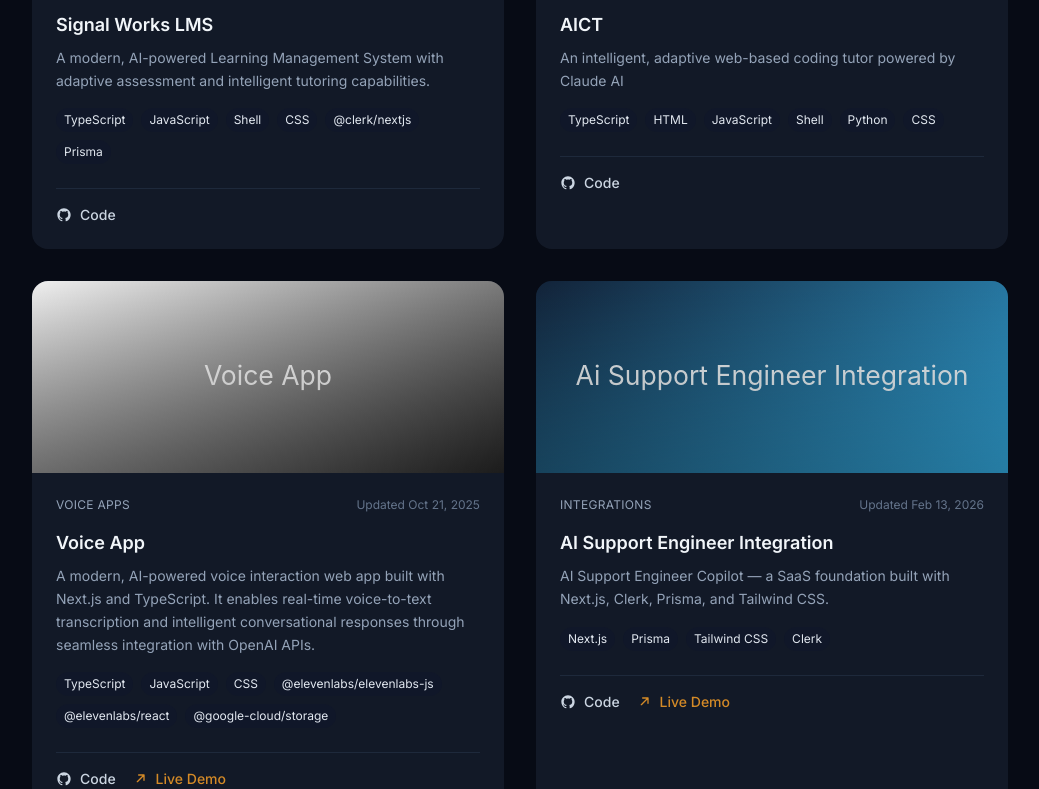
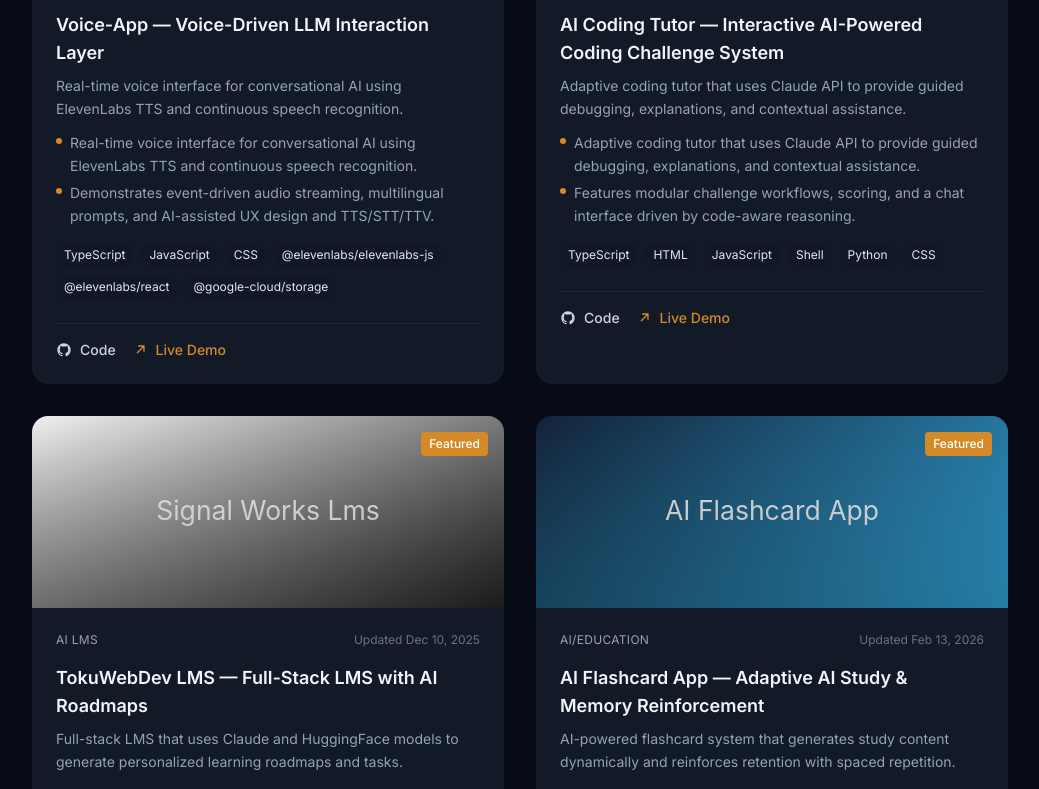
Before and after one commit to Trevorton27/personal-website, a Next.js app: page / in a window 1280 px wide. Shown: the part 3400-4189 px from the top of the page, without its empty margins (120-1159 px from the left). Built offline with nearby package versions, Linux system fonts and the light colour scheme; no server answers.

Commit message:
updated wp api url

```diff
--- a/src/components/HomePageClient.tsx
+++ b/src/components/HomePageClient.tsx
@@ -570,12 +570,25 @@
                     {project.title}
                   </h3>
                   <p
-                    className={`text-sm leading-relaxed mb-4 ${
+                    className={`text-sm leading-relaxed mb-3 ${
                       isDark ? "text-slate-400" : "text-slate-600"
                     }`}
                   >
                     {project.description}
                   </p>
+
+                  {project.highlights && project.highlights.length > 0 && (
+                    <ul className={`text-sm leading-relaxed mb-4 space-y-1 ${
+                      isDark ? "text-slate-400" : "text-slate-600"
+                    }`}>
+                      {project.highlights.map((highlight, idx) => (
+                        <li key={idx} className="flex items-start gap-2">
+                          <span className="mt-1.5 h-1.5 w-1.5 rounded-full bg-accent flex-shrink-0" />
+                          <span>{highlight}</span>
+                        </li>
+                      ))}
+                    </ul>
+                  )}
 
                   <div className="flex flex-wrap gap-2 mb-6">
                     {project.techStack.map((tech) => (
--- a/src/components/WritingSection.tsx
+++ b/src/components/WritingSection.tsx
@@ -58,7 +58,7 @@
   const [loading, setLoading] = useState(true);
 
   useEffect(() => {
-    const WP_BASE_URL = process.env.NEXT_PUBLIC_WP_BASE_URL || 'https://trevormearns.com';
+    const WP_BASE_URL = process.env.NEXT_PUBLIC_WP_BASE_URL || 'https://trevorsblog.trevormearns.com';
 
     fetch(`${WP_BASE_URL}/wp-json/wp/v2/posts?per_page=3&_embed=1`)
       .then((res) => res.json())
--- a/src/data/portfolio.json
+++ b/src/data/portfolio.json
@@ -1,46 +1,12 @@
 [
   {
-    "slug": "signal-works-lms",
-    "title": "Signal Works LMS",
-    "description": "A modern, AI-powered Learning Management System with adaptive assessment and intelligent tutoring capabilities.",
-    "category": "AI LMS",
-    "githubUrl": "https://github.com/Trevorton27/signal-works-lms",
-    "demoUrl": null,
-    "techStack": [
-      "TypeScript",
-      "JavaScript",
-      "Shell",
-      "CSS",
-      "@clerk/nextjs",
-      "Prisma"
+    "slug": "voice-app",
+    "title": "Voice-App — Voice-Driven LLM Interaction Layer",
+    "description": "Real-time voice interface for conversational AI using ElevenLabs TTS and continuous speech recognition.",
+    "highlights": [
+      "Real-time voice interface for conversational AI using ElevenLabs TTS and continuous speech recognition.",
+      "Demonstrates event-driven audio streaming, multilingual prompts, and AI-assisted UX design and TTS/STT/TTV."
     ],
-    "featured": false,
-    "image": "/portfolio/signal-works-lms.svg",
-    "lastUpdated": "2025-12-10T02:41:26Z"
-  },
-  {
-    "slug": "aict-main",
-    "title": "AICT",
-    "description": "An intelligent, adaptive web-based coding tutor powered by Claude AI",
-    "category": "AI/Automation",
-    "githubUrl": "https://github.com/Trevorton27/aict-main",
-    "demoUrl": null,
-    "techStack": [
-      "TypeScript",
-      "HTML",
-      "JavaScript",
-      "Shell",
-      "Python",
-      "CSS"
-    ],
-    "featured": false,
-    "image": "/portfolio/aict-main.svg",
-    "lastUpdated": "2025-11-30T01:07:12Z"
-  },
-  {
-    "slug": "voice-app",
-    "title": "Voice App",
-    "description": "A modern, AI-powered voice interaction web app built with Next.js and TypeScript. It enables real-time voice-to-text transcription and intelligent conversational responses through seamless integration with OpenAI APIs.",
     "category": "Voice Apps",
     "githubUrl": "https://github.com/Trevorton27/voice-app",
     "demoUrl": "https://voice-app-orpin.vercel.app",
@@ -52,25 +18,75 @@
       "@elevenlabs/react",
       "@google-cloud/storage"
     ],
-    "featured": false,
+    "featured": true,
     "image": "/portfolio/voice-app.svg",
     "lastUpdated": "2025-10-21T08:45:32Z"
   },
   {
-    "slug": "ai-support-engineer-integration",
-    "title": "AI Support Engineer Integration",
-    "description": "AI Support Engineer Copilot — a SaaS foundation built with Next.js, Clerk, Prisma, and Tailwind CSS.",
-    "category": "Integrations",
-    "githubUrl": "https://github.com/Trevorton27/ai-support-engineer-integration",
-    "demoUrl": "https://ai-support-engineer-integration.vercel.app",
+    "slug": "aict-main",
+    "title": "AI Coding Tutor — Interactive AI-Powered Coding Challenge System",
+    "description": "Adaptive coding tutor that uses Claude API to provide guided debugging, explanations, and contextual assistance.",
+    "highlights": [
+      "Adaptive coding tutor that uses Claude API to provide guided debugging, explanations, and contextual assistance.",
+      "Features modular challenge workflows, scoring, and a chat interface driven by code-aware reasoning."
+    ],
+    "category": "AI/Automation",
+    "githubUrl": "https://github.com/Trevorton27/aict-main",
+    "demoUrl": "https://aict-main-web.vercel.app",
+    "techStack": [
+      "TypeScript",
+      "HTML",
+      "JavaScript",
+      "Shell",
+      "Python",
+      "CSS"
+    ],
+    "featured": true,
+    "image": "/portfolio/aict-main.svg",
+    "lastUpdated": "2025-11-30T01:07:12Z"
+  },
+  {
+    "slug": "tokuWebDev",
+    "title": "TokuWebDev LMS — Full-Stack LMS with AI Roadmaps",
+    "description": "Full-stack LMS that uses Claude and HuggingFace models to generate personalized learning roadmaps and tasks.",
+    "highlights": [
+      "Full-stack LMS that uses Claude and HuggingFace models to generate personalized learning roadmaps and tasks.",
+      "Includes course management, progress tracking, and AI-assisted review in a modular scalable architecture."
+    ],
+    "category": "AI LMS",
+    "githubUrl": "https://github.com/Trevorton27/tokuWebDev",
+    "demoUrl": "https://toku-web-dev-lms.vercel.app",
+    "techStack": [
+      "TypeScript",
+      "JavaScript",
+      "Shell",
+      "CSS",
+      "@clerk/nextjs",
+      "Prisma"
+    ],
+    "featured": true,
+    "image": "/portfolio/signal-works-lms.svg",
+    "lastUpdated": "2025-12-10T02:41:26Z"
+  },
+  {
+    "slug": "ai-flashcard-app",
+    "title": "AI Flashcard App — Adaptive AI Study & Memory Reinforcement",
+    "description": "AI-powered flashcard system that generates study content dynamically and reinforces retention with spaced repetition.",
+    "highlights": [
+      "AI-powered flashcard system that generates study content dynamically and reinforces retention with spaced repetition.",
+      "Supports multilingual learning and showcases AI-driven personalization and modern full-stack design."
+    ],
+    "category": "AI/Education",
+    "githubUrl": "https://github.com/Trevorton27/ai-flashcard-app",
+    "demoUrl": "https://ai-flashcard-app-ten.vercel.app",
     "techStack": [
       "Next.js",
-      "Prisma",
+      "TypeScript",
       "Tailwind CSS",
-      "Clerk"
+      "AI/ML"
     ],
-    "featured": false,
-    "image": "/portfolio/ai-support-engineer-integration.svg",
+    "featured": true,
+    "image": "/portfolio/ai-flashcard-app.svg",
     "lastUpdated": "2026-02-13T03:45:46Z"
   }
 ]
--- a/src/lib/portfolio.ts
+++ b/src/lib/portfolio.ts
@@ -5,6 +5,7 @@
   slug: string;
   title: string;
   description: string;
+  highlights?: string[];
   category: string;
   githubUrl: string;
   demoUrl: string | null;
--- a/src/lib/wordpress.ts
+++ b/src/lib/wordpress.ts
@@ -40,7 +40,7 @@
 // Configuration
 // ============================================================================
 
-const WP_BASE_URL = process.env.WP_BASE_URL || 'https://trevormearns.com';
+const WP_BASE_URL = process.env.WP_BASE_URL || 'https://trevorsblog.trevormearns.com';
 const WP_API_URL = `${WP_BASE_URL}/wp-json/wp/v2`;
 
 const DEFAULT_REVALIDATE = 3600; // 1 hour
```
Also changed, not shown: public/portfolio/ai-flashcard-app.svg.
